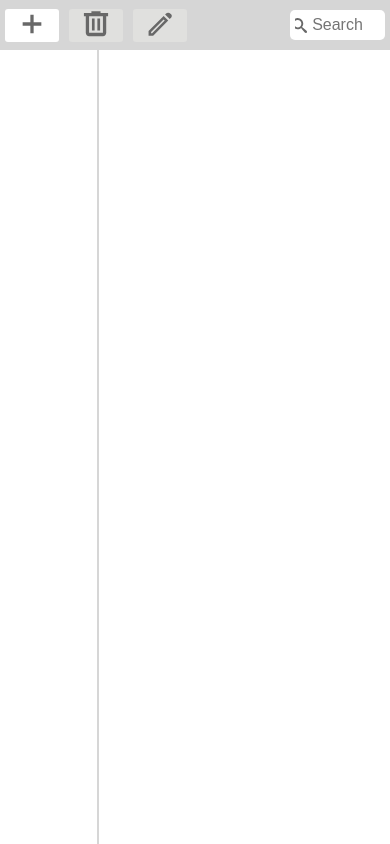
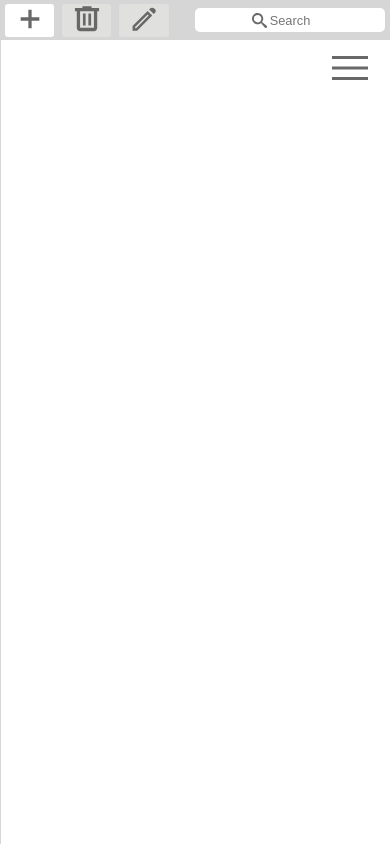
Before and after one commit to ddlogical/app-notes, a React (Create React App) app: page /notes in a window 390 px wide. Built offline with nearby package versions, Linux system fonts and the light colour scheme.

Commit message:
Create breakpoints and make app adaptive

```diff
--- a/src/components/Icon/Icon.jsx
+++ b/src/components/Icon/Icon.jsx
@@ -33,14 +33,14 @@ function Icon({ type }) {
                   <path d="M194.333 870.334h34.666l401.669-403.336-34.666-34.666-401.669 403.335v34.667ZM790 419.999 643.668 274l23.333-24.334q31-31.333 73.833-31.833T815 247.666l19 19q25.667 24.333 23.333 56.333-2.333 32-24.666 54.333L790 419.999Zm-46.333 46.666L260.999 949.333H114.333V803.001l482.002-482.002 147.332 145.666Zm-129.332-17-18.333-17.333 34.666 34.666-16.333-17.333Z"/>
               </svg>
             );
-        case 'search':
+        case 'menu':
             return (
               <svg xmlns="http://www.w3.org/2000/svg"
-                height="30"
-                viewBox="0 96 960 960"
-                width="30"
-                fill="#686868">
-                  <path d="M790.667 966.666 525 701.666q-29 21.949-68.139 34.641Q417.721 749 372 749q-116.108 0-196.887-80.834-80.78-80.833-80.78-195.499 0-114.667 80.834-195.5Q256 196.333 371 196.333t195.5 80.834Q647 358 647 472.767q0 45.233-12.334 83.4-12.333 38.166-35.666 70.166L865.667 892l-75 74.666ZM371.569 644.334q71.931 0 121.348-50 49.417-50.001 49.417-121.667 0-71.667-49.515-121.667-49.515-50.001-121.25-50.001-72.291 0-122.43 50.001Q199 401 199 472.667q0 71.666 50.041 121.667 50.041 50 122.528 50Z"/>
+                  height="48"
+                  viewBox="0 96 960 960"
+                  width="48"
+                  fill="#686868">
+                    <path d="M120 816v-60h720v60H120Zm0-210v-60h720v60H120Zm0-210v-60h720v60H120Z"/>
               </svg>
             );
         default:
--- a/src/components/SearchBox/SearchBox.module.scss
+++ b/src/components/SearchBox/SearchBox.module.scss
@@ -8,6 +8,14 @@
   border-radius: 5px;
   padding: 0 5px;
   font-size: 1.6rem;
+
+  @media only screen and (max-width: $bp-large) {
+    width: 40%;
+  }
+
+  @media only screen and (max-width: $bp-medium) {
+    width: 50%;
+  }
 
   &::placeholder {
     text-align: center;
--- a/src/components/Sidebar/Sidebar.jsx
+++ b/src/components/Sidebar/Sidebar.jsx
@@ -1,5 +1,7 @@
 import styles from './Sidebar.module.scss';
 import ListItem from '../ListItem/ListItem';
+import Icon from '../Icon/Icon';
+import Button from '../Button/Button';
 import { DataContext } from '../../context/dataContext';
 import { StatusContext } from '../../context/statusContext';
 import { SearchContext } from '../../context/searchContext';
@@ -8,7 +10,8 @@ import { useNavigate } from 'react-router-dom';
 
 function Sidebar() {
   const {data} = useContext(DataContext);
-  const [dataArr, setDataArr] = useState([])
+  const [dataArr, setDataArr] = useState([]);
+  const [menuShown, setMenuShown] = useState(false);
   const {edit, changeStatus} = useContext(StatusContext);
   const {searchPhrase, searchedData} = useContext(SearchContext);
   const navigate = useNavigate();
@@ -21,20 +24,27 @@ function Sidebar() {
     }
   }, [data, searchedData, searchPhrase]);
 
-  const clickHandler = () => {
+  const clickSidebarHandler = () => {
     if(edit) {
       changeStatus('edit');
     }
     navigate(`/notes`);
   }
 
-  return <aside className={styles.sidebar}>
-    <div className={styles.sidebarContent} onClick={clickHandler}>
+  const clickMenuHandler = () => {
+    setMenuShown(prev => !prev);
+  }
+
+  return <>
+  <aside className={`${styles.sidebar} ${menuShown ? styles.menuShown: ''}`}>
+    <div className={styles.sidebarContent} onClick={clickSidebarHandler}>
       <ul className={styles.sidebarList}>
         {dataArr.map((elem, id) => <ListItem key={id} dataObj={elem} id={id + 1}/>).reverse()}
       </ul>
     </div>
-  </aside>;
+  </aside>
+  <Button text={<Icon type={'menu'} />} className={styles.sidebarShown} handleClick={clickMenuHandler}/>
+  </>
 }
 
 export default Sidebar;
--- a/src/components/Sidebar/Sidebar.module.scss
+++ b/src/components/Sidebar/Sidebar.module.scss
@@ -4,6 +4,21 @@
   flex: 0 0 25%;
   height: calc(100vh - 5rem);
   overflow-y:scroll;
+  background-color: $color-white;
+  transition: all .2s;
+
+  @media only screen and (max-width: $bp-large) {
+    position: absolute;
+    transform: translateX(-100%);
+    flex: 0 0 40%;
+  }
+  @media only screen and (max-width: $bp-medium) {
+    flex: 0 0 100%;
+  }
+
+  &:hover {
+    transform: translateX(0);
+  }
 
   &Content {
     border-right: $border-gray;
@@ -19,12 +34,41 @@
   }
 
   &::-webkit-scrollbar-thumb {
-    background-color: $color-primary;    /* цвет бегунка */
-    border-radius: 20px;       /* округлось бегунка */
-    border: 5px solid #fff;  /* отступ вокруг бегунка */
+    background-color: $color-primary;
+    border-radius: 20px;
+    border: 5px solid #fff;
   }
 
   &List {
     list-style: none;
   }
+
+  &Shown {
+    display: none;
+
+    @media only screen and (max-width: $bp-large) {
+      display: block;
+      position: fixed;
+      top: 5.5rem;
+      right: 1rem;
+      border: none;
+      background-color: transparent;
+      z-index: 2000;
+
+      &:hover {
+        transform: scale(1.05);
+      }
+    }
+
+    @media only screen and (max-width: $bp-medium) {
+      right: 2rem;
+    }
+  }
 }
+
+.menuShown {
+  @media only screen and (max-width: $bp-large) {
+    position:static;
+    transform: translateX(0%);
+  }
+}
--- a/src/components/Workspace/Workspace.module.scss
+++ b/src/components/Workspace/Workspace.module.scss
@@ -1,9 +1,15 @@
+@import '../../variables.scss';
+
 @import '../../variables.scss';
 
 .workSpace {
   flex: 0 2 75%;
   border-left: $border-gray;
   min-height: calc(100vh - 5rem);
+
+  @media only screen and (max-width: $bp-large) {
+    flex: 1 1 100%;
+  }
 
   &Date {
     text-align: center;
--- a/src/index.scss
+++ b/src/index.scss
@@ -3,6 +3,10 @@
 html {
   box-sizing: border-box;
   font-size: 62.5%; // 10px / 16px = 62.5%
+
+  @media only screen and (max-width: $bp-small) {
+    font-size: 50%; // 10px / 16px = 62.5%
+  }
 }
 
 *,
@@ -31,4 +35,5 @@ body {
 
 .content {
   display: flex;
+  position: relative;
 }
--- a/src/variables.scss
+++ b/src/variables.scss
@@ -12,3 +12,6 @@ $color-black: #424242;
 $border-gray: 1px solid $color-primary;
 
 //Breakpoints
+$bp-large: 60.938em;
+$bp-medium: 40.630em;
+$bp-small: 25em;
```
